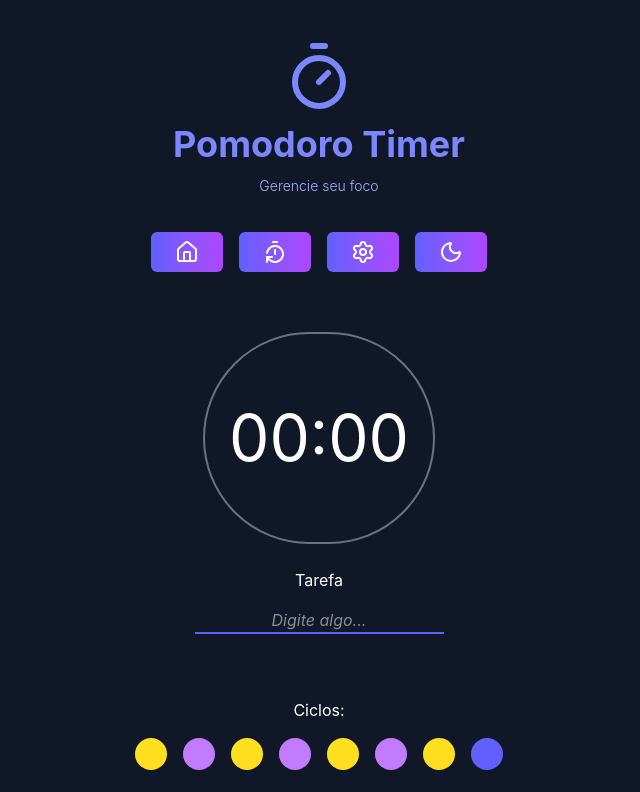
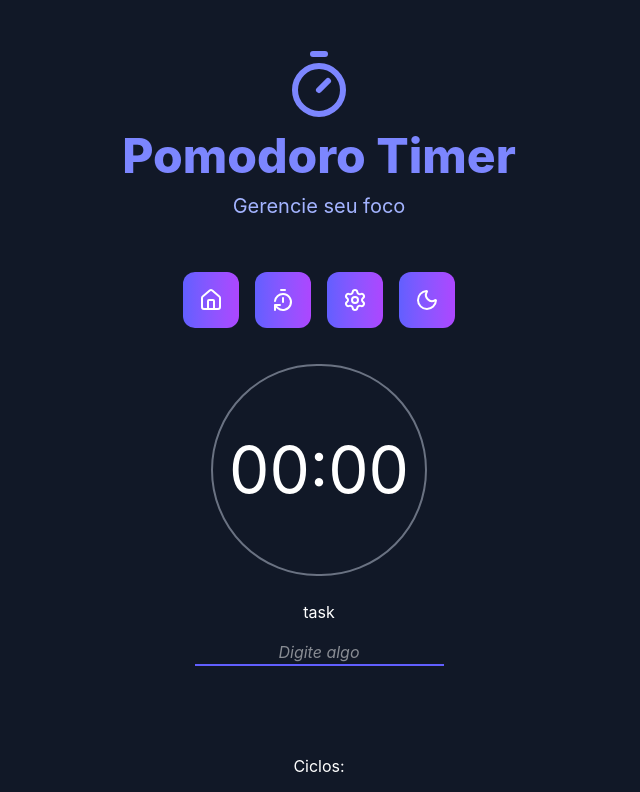
Before and after one commit to yasmin-code-tech/Pomodoro, a React (Vite) app in the folder Pomodoro/: page / in a window 1280 px wide. Shown: the top 792 px of the page, without its empty margins (321-961 px from the left). Built offline with nearby package versions, Linux system fonts and the light colour scheme.

Commit message:
feat:criacao do MainTemplate

```diff
--- a/Pomodoro/src/App.tsx
+++ b/Pomodoro/src/App.tsx
@@ -1,45 +1,15 @@
-//styles
+
 import './App.css'
-
-//components
-import {Logo} from './components/Logo';
-import {Menu} from './components/Menu';
-import {CountDown} from './components/CountDown';
-import {DefaultInput} from './components/DefaultInput';
-import { Cycles } from './components/Cycles';
-import { DefaultButton } from './components/DefaultButton';
-import { Footer } from './components/Footer';
-
-//icons
-import {PlayCircleIcon} from 'lucide-react';
-
-
+import { Home } from './pages/Home/Home';
 
 export function App() {
 
+  return(
+    <>
+
+    <Home></Home>
 
 
-
-  return(
-    <>
-    <div className="dark:bg-gray-900 dark:text-white  bg-foreground text-background min-h-screen flex justify-center items-center flex-col">
-
-      <header className=' py-10 justify-center flex flex-col items-center font-bold text-2xl'>
-      <Logo/>
-      <Menu/>
-
-    </header>
-
-
-    <CountDown/>
-
-    <DefaultInput labelText='Tarefa' id='task' type='text' title='MeuTitulo' placeholder='Digite algo...'
-    />
-    <Cycles/>
-    <DefaultButton variant='blue' icon={<PlayCircleIcon/>}/>
-    <Footer/>
-
-    </div>
     </>
   );
 }
--- /dev/null
+++ b/Pomodoro/src/components/Container.tsx
@@ -0,0 +1,14 @@
+
+type ContainerProps ={
+    children: React.ReactNode
+}
+
+export function Container({children}: ContainerProps){
+    return(
+        <>
+        <div className='flex justify-center items-center   '>
+            {children}
+        </div>
+        </>
+    );
+}
--- a/Pomodoro/src/components/CountDown.tsx
+++ b/Pomodoro/src/components/CountDown.tsx
@@ -6,7 +6,7 @@ import "../App.css";
 export function CountDown(){
  return(
     <>
-    <div className='flex justify-center items-center text-[clamp(2rem,5vw,6rem)]  gap-4 border-2 border-gray-500 hover:border-gray-600 rounded-full px-6 py-14'>
+    <div className=' mt-8 flex dark:text-foreground text-background justify-center items-center text-[clamp(2rem,5vw,6rem)]  gap-4 border-2 border-gray-500 hover:border-gray-600 rounded-full px-4 py-14'>
         00:00
     </div>
     </>
--- a/Pomodoro/src/components/Cycles.tsx
+++ b/Pomodoro/src/components/Cycles.tsx
@@ -4,9 +4,9 @@ export function Cycles(){
     return(
         <>
         <div className="flex text-center flex-col">
-            <span className="">Ciclos:</span>
+            <span className="text-background dark:text-foreground">Ciclos:</span>
 
-            <div className="mt-4 flex flex-row gap-4">
+            <div className="py-4 flex flex-row gap-4">
                 <span className=" bg-yellow-300 px-4 py-4 rounded-full"></span>
                 <span className=" bg-purple-400 px-4 py-4 rounded-full"></span>
                 <span className=" bg-yellow-300 px-4 py-4 rounded-full"></span>
--- a/Pomodoro/src/components/DefaultButton.tsx
+++ b/Pomodoro/src/components/DefaultButton.tsx
@@ -18,7 +18,7 @@ export function DefaultButton({ icon, variant='blue', className='', ...props }:
 
     return(
     <>
-    <div className='mt-16'>
+    <div className='py-8'>
        <button  {...props}
        className={`${baseClasses} ${variantClasses[variant] } ${className}`}>
         {icon}
--- a/Pomodoro/src/components/DefaultInput.tsx
+++ b/Pomodoro/src/components/DefaultInput.tsx
@@ -10,7 +10,7 @@ type DefaultInputProps  =
 export function DefaultInput({ id, type, labelText, ...rest }: DefaultInputProps){
  return(
     <>
-    <div className='flex flex-col justify-center items-center mt-6'>
+    <div className='flex flex-col justify-center items-center py-6 text-background dark:text-foreground'>
        {
         labelText && <label htmlFor={id} className='text-[16px]'>{labelText}</label>
        }
@@ -31,6 +31,8 @@ export function DefaultInput({ id, type, labelText, ...rest }: DefaultInputProps
          justify-center
          italic
          text-center
+         text-background
+         dark:text-foreground
          '/>
     </div>
     </>
--- a/Pomodoro/src/components/Footer.tsx
+++ b/Pomodoro/src/components/Footer.tsx
@@ -2,7 +2,7 @@
 export function Footer(){
     return (
         <>
-        <footer className='flex flex-col justify-center items-center font-light text-sm mt-24 gap-1.5'>
+        <footer className='  bg-foreground dark:bg-background flex flex-col justify-center items-center font-light text-sm mt-24 gap-1.5 dark:text-foreground text-background'>
             <a href="#" className='no-underline hover:underline'>Entenda como funciona a técnica pomodoro 🍅 </a>
             <a href="#" className='no-underline hover:underline'>Pomodoro Timer &copy; {new Date().getFullYear()} - Feito com ❤️ </a>
         </footer>
--- a/Pomodoro/src/components/Logo.tsx
+++ b/Pomodoro/src/components/Logo.tsx
@@ -1,4 +1,4 @@
-import React from "react";
+
 import "../App.css";
 import { TimerIcon } from 'lucide-react';
 
@@ -6,13 +6,13 @@ import { TimerIcon } from 'lucide-react';
 export function Logo(){
 return(
     <>
-    <div className='flex flex-col justify-center items-center gap-2 hover:opacity-70' >
+    <div className='flex flex-col justify-center items-center gap-2  py-12 ' >
         <TimerIcon
-        className = 'dark:text-indigo-400 w-18 h-18 font-bold hover:opacity-70'/>
-        <span className='text-4xl text-gray-900 py-1 transition hover:opacity-70 dark:text-indigo-400'>
+        className = 'text-indigo-400 w-18 h-18 font-bold '/>
+        <span className='text-5xl py-1 text-indigo-400 font-extrabold'>
             Pomodoro Timer
         </span>
-        <span className='text-sm text-gray-900 dark:text-indigo-300 font-light  '>
+        <span className='text-xl text-indigo-300 font-md  '>
             Gerencie seu foco
         </span>
     </div>
--- /dev/null
+++ b/Pomodoro/src/components/MainForm.tsx
@@ -0,0 +1,20 @@
+import {DefaultInput} from './DefaultInput.tsx'
+export function MainForm(){
+
+    return (
+        <>
+        <form action="">
+
+            <div>
+                <DefaultInput
+                labelText='task'
+                id='meuInput'
+                type='text'
+                placeholder='Digite algo'
+                />
+            </div>
+        </form>
+
+        </>
+    )
+}
--- /dev/null
+++ b/Pomodoro/src/components/MainTemplate.tsx
@@ -0,0 +1,34 @@
+
+import { Container } from "./Container";
+import { Logo } from "./Logo";
+import { Menu } from "./Menu";
+import { Footer } from "./Footer";
+
+type MainTemplateProps = {
+    children: React.ReactNode;
+};
+
+export function MainTemplate({children}: MainTemplateProps){
+    return(
+    <>
+
+    <div className='bg-foreground dark:bg-background'>
+    <Container>
+      <Logo></Logo>
+    </Container>
+
+    <Container>
+      <Menu></Menu>
+    </Container>
+
+         {children}
+   <Container>
+    <Footer></Footer>
+   </Container>
+
+
+    </div>
+
+    </>
+    )
+};
--- a/Pomodoro/src/components/Menu.tsx
+++ b/Pomodoro/src/components/Menu.tsx
@@ -1,4 +1,4 @@
-import React from "react";
+
 import "../App.css";
 import { HouseIcon, TimerResetIcon,SettingsIcon, Sun, Moon} from "lucide-react";
 import {useState,useEffect} from 'react';
@@ -35,28 +35,28 @@ export function Menu(){
 
     return (
         <>
-        <nav className='flex flex-row justify-center items-center gap-4 mt-4 py-5'>
+        <nav className='flex flex-row justify-center items-center gap-4 py-1'>
             <a href="#">
-                <button className="px-6 py-2 rounded-md bg-gradient-to-r from-indigo-500
+                <button className="px-4 py-4 rounded-xl bg-linear-to-r from-indigo-500
                 to-purple-500 hover:brightness-90 flex flex-row justify-center items-center gap-2" title="Ir para a home" aria-label="Ir para a home">
                     <HouseIcon className="text-background dark:text-foreground"></HouseIcon>
                 </button>
 
             </a>
             <a href="">
-                <button className="px-6 py-2 rounded-md bg-gradient-to-r from-indigo-500
+                <button className="px-4 py-4 rounded-xl bg-linear-to-r from-indigo-500
                 to-purple-500 hover:brightness-90 flex flex-row justify-center items-center gap-2" title='Histórico' aria-label='Histórico'>
                     <TimerResetIcon className="text-background dark:text-foreground"></TimerResetIcon>
                 </button>
             </a>
             <a href="">
-                <button className="px-6 py-2 rounded-md bg-gradient-to-r from-indigo-500
+                <button className="px-4 py-4 rounded-xl bg-linear-to-r from-indigo-500
                 to-purple-500 hover:brightness-90 flex flex-row justify-center items-center gap-2" title="Configurações" aria-label='Configurações'>
                     <SettingsIcon className="text-background dark:text-foreground"/>
                 </button>
             </a>
             <a href="#" onClick={handleThemeChange} >
-                <button className='px-6 py-2 rounded-md bg-gradient-to-r from-indigo-500 to-purple-500
+                <button className='px-4 py-4 rounded-xl bg-linear-to-r from-indigo-500 to-purple-500
                 hover:brightness-90 flex flex-row justify-center items-center gap-2 dark:bg-foreground dark:text-background' title="Alternar tema" aria-label="Alternar tema"
                 >
                 {isDark ? (<Moon className="text-foreground"/>) : (<Sun className="text-background"/>)}
--- /dev/null
+++ b/Pomodoro/src/pages/Home/Home.tsx
@@ -0,0 +1,33 @@
+import { CountDown } from "../../components/CountDown.tsx";
+import { MainTemplate } from "../../components/MainTemplate.tsx";
+import {MainForm} from "../../components/MainForm.tsx"
+import { Container } from "../../components/Container.tsx";
+import { DefaultButton } from "../../components/DefaultButton.tsx";
+import { PlayCircleIcon } from "lucide-react";
+import { Cycles } from "../../components/Cycles.tsx";
+export function Home(){
+    return(
+        <>
+            <MainTemplate>
+                <Container>
+                    <CountDown></CountDown>
+                </Container>
+
+                <Container>
+                    <MainForm></MainForm>
+                </Container>
+
+                <Container>
+                    <Cycles></Cycles>
+                </Container>
+
+                <Container>
+                    <DefaultButton className="text-background" variant="blue" icon={<PlayCircleIcon/>}>
+                    </DefaultButton>
+                </Container>
+
+            </MainTemplate>
+
+        </>
+    )
+}
```
